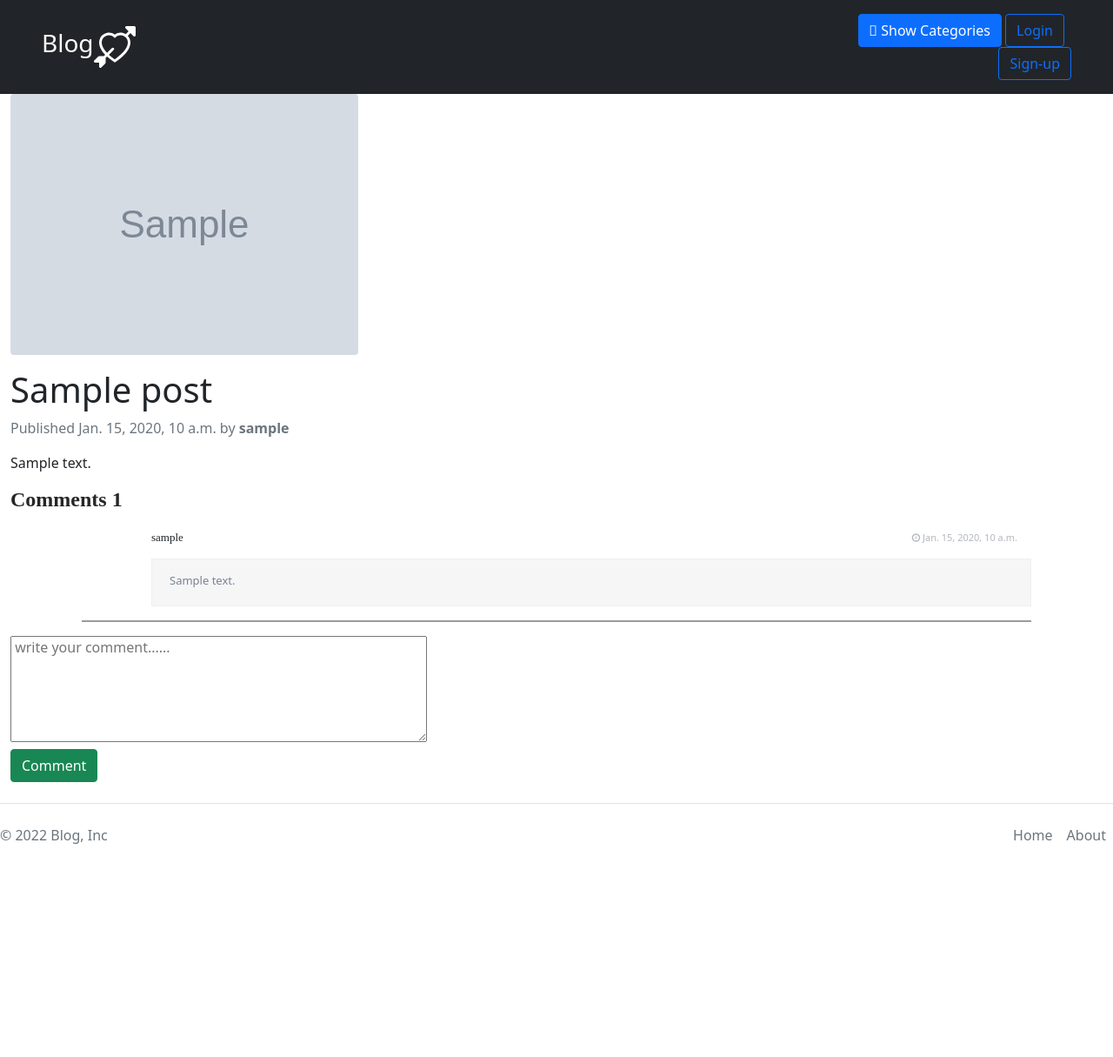
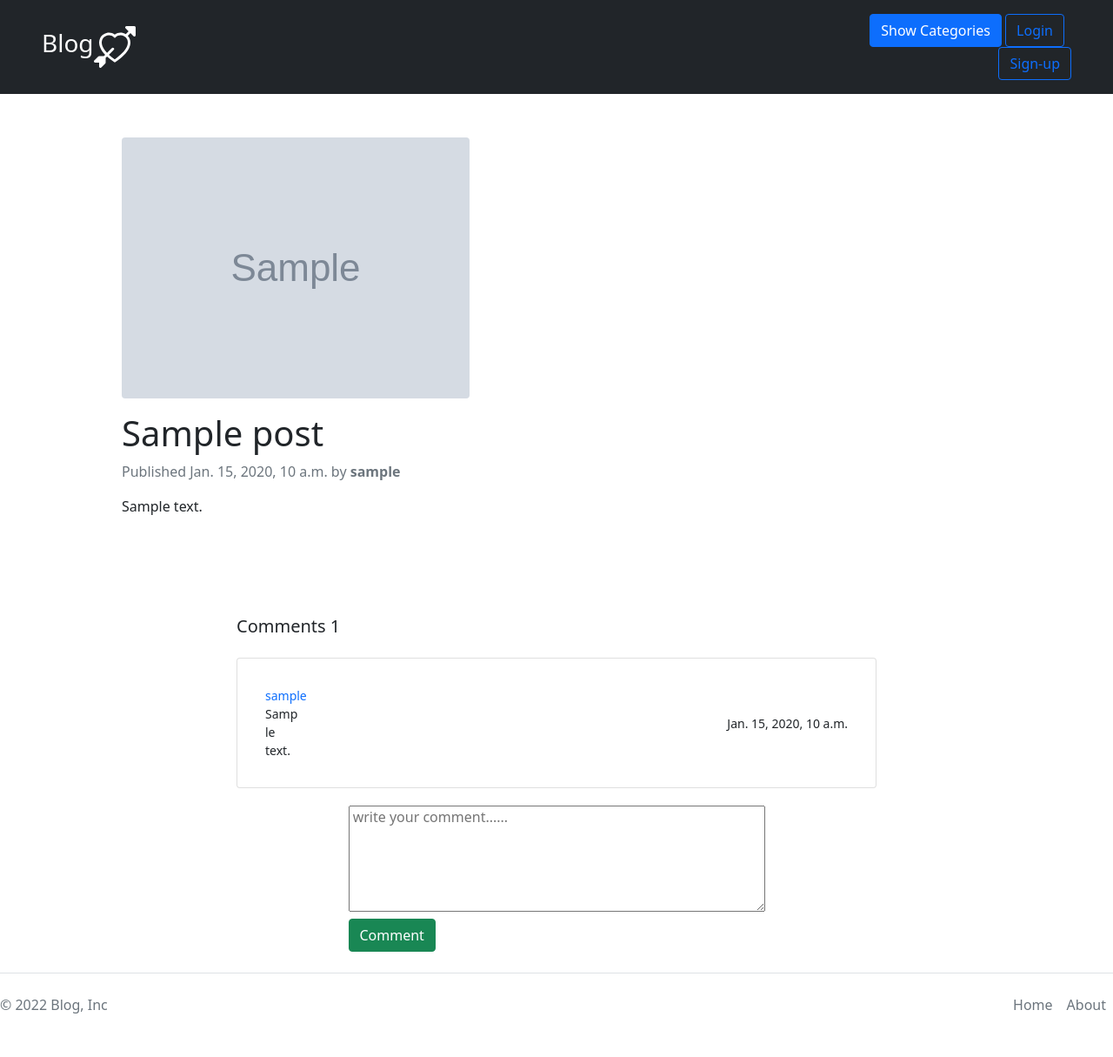
Before and after one commit to Stoon2/Django-Blog, a Django app: page /post/1 in a window 1280 px wide. Shown: the whole page at 87% size. Before the commit the page ends 970 px from the top, so only its background shows below. Run offline with Django 3.2, Linux system fonts and the light colour scheme; tables that the repository leaves empty hold one stand-in row (values such as "Sample post"); grey boxes marked "Sample" are stand-in pictures; some libraries are stand-ins or nearby versions.

Commit message:
adjusted template for post and comments

```diff
--- a/templates/blog_app/post.html
+++ b/templates/blog_app/post.html
@@ -1,8 +1,9 @@
 {% extends 'blog_app/base.html' %}
 
 {% block main_block %}
-
-    <article>
+    {% if not post.picture %}
+    {% endif %}
+    <article style="width: 80%; margin: 50px;">
         <figure>
             {% if not post.picture %}
             <img src="https://via.placeholder.com/1280x720" class="rounded" alt="{{post.title}}">
@@ -20,7 +21,6 @@
         <div class="article-body">
                 {{post.body|linebreaks}}
         </div>
-
         {% if user.is_authenticated %}
         <form action="{% url 'like_post' post.pk %}" method="POST">
             {% csrf_token %}
@@ -38,55 +38,52 @@
             </button>
         </form>
         {% endif %}
-
-        {% if not post.comments.all  %}
-              <h1 class="comments-title">no Comments yet....... </h1>
+    </article>
+    </div>
+    <div class="container mt-5">
+        <div class="row d-flex justify-content-center">
+            <div class="col-md-8">
+                {% if not post.comments.all %}
+                    <div class="headings d-flex justify-content-between align-items-center mb-3">
+                        <h5>No Comments</h5>
+                    </div>
                 {% else  %}
-                    <h1 class="comments-title">Comments  {{ post.comment_number }} </h1>
-
+                <div class="headings d-flex justify-content-between align-items-center mb-3">
+                    <h5>Comments {{ post.comment_number }}</h5>
+                </div>
                 {% for comm in post.comments.all %}
-
-                    <link href="https://maxcdn.bootstrapcdn.com/font-awesome/4.3.0/css/font-awesome.min.css" rel="stylesheet">
-                        <div class="container">
-                            <div class="be-comment-block">
-
-                                    <div class="be-comment">
-                                            <div class="be-comment-content">
-
-                                                    <span class="be-comment-name">
+                    <div class="card p-3">
+                        <div class="d-flex justify-content-between align-items-center card-body">
+                            <div class="user d-flex flex-row align-items-center">
+                                <span>
+                                    <small class="font-weight-bold text-primary">
                                         {{comm.username}}
+                                    </small>
+                                    <div class="comment-text" style="word-wrap: break-word; word-break: break-word; display: flex; width: 50%;">
+                                        <small class="font-weight-bold card-text">
+                                            {{ comm.body}}
+                                        </small>
+                                    </div>
                                 </span>
-                                                    <span class="be-comment-time">
-                                                        <i class="fa fa-clock-o"></i>
+                            </div>
+                            <small>
+                                <div class="comment-date" style="display: flex;">
                                     {{comm.created_at}}
-                                                    </span>
-
-                                                <p class="be-comment-text">
-                                                {{ comm.body}}
-                                                </p>
+                                </div>
+                            </small>
                         </div>
                     </div>
-
-
+                {% endfor %}
+            {% endif %}
             </div>
         </div>
-
-
-                {% endfor %}
-
-        {% endif %}
-
+    </div>
+    <div class="comment-submit" style="justify-content: center; align-items: center; display: flex; margin: 20px;">
         <form  method="POST" action="{% url 'addcomment' %}">
             {% csrf_token %}
                 <input type="hidden" name="p_id" value="{{ post.id }}">
-
-                            <textarea class="comm-body" rows="5" cols="50"  id="body" placeholder=" write your comment...... " name="body"></textarea>
+                <textarea class="comm-body" rows="5" cols="50" placeholder=" write your comment...... " name="body"></textarea>
                 <button class="btn btn-success" type="submit"> Comment </button>
         </form>
-
-
-
-    </article>
-
-
+    </div>
 {% endblock %}
```
Lines whose indentation alone changed are shown as unchanged.
